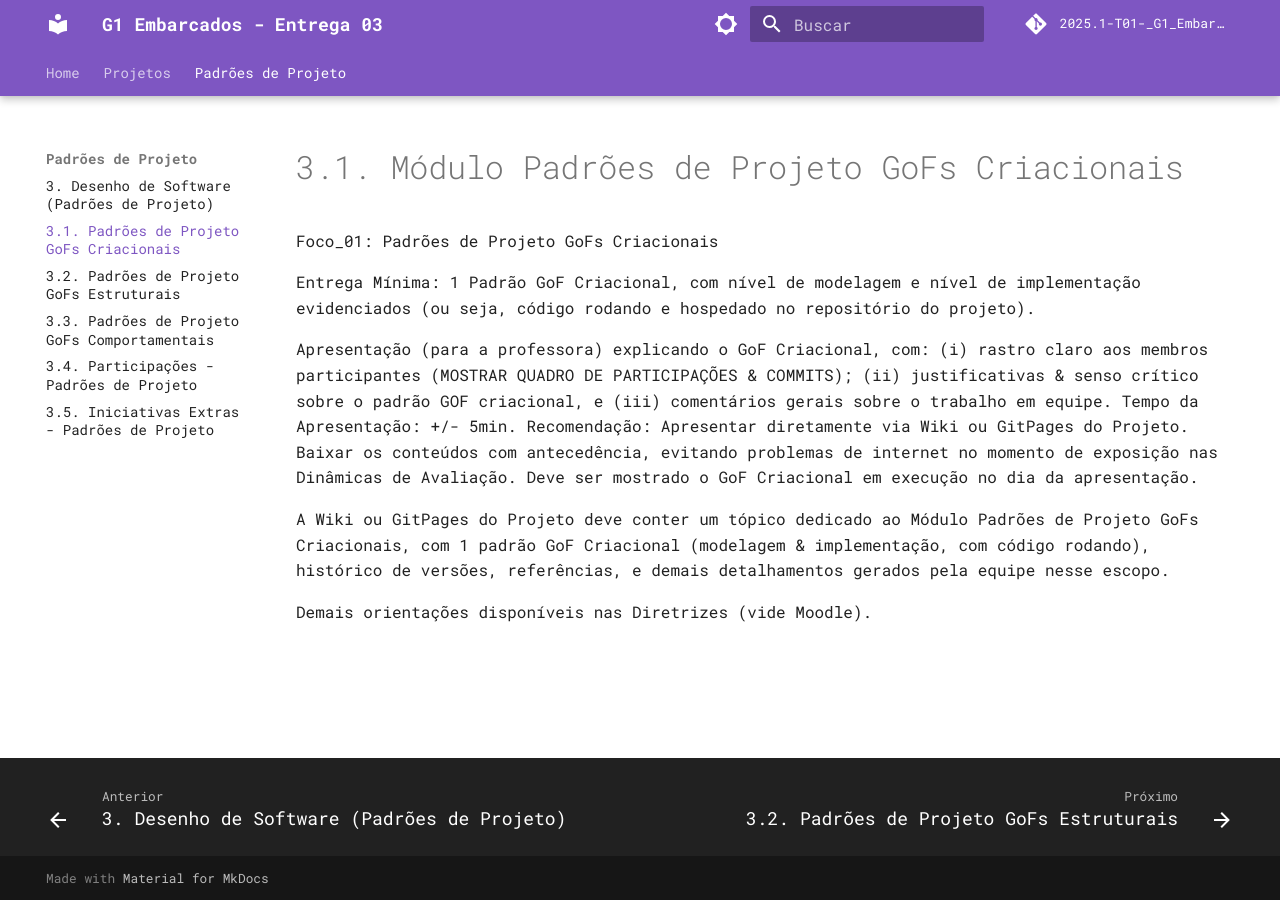
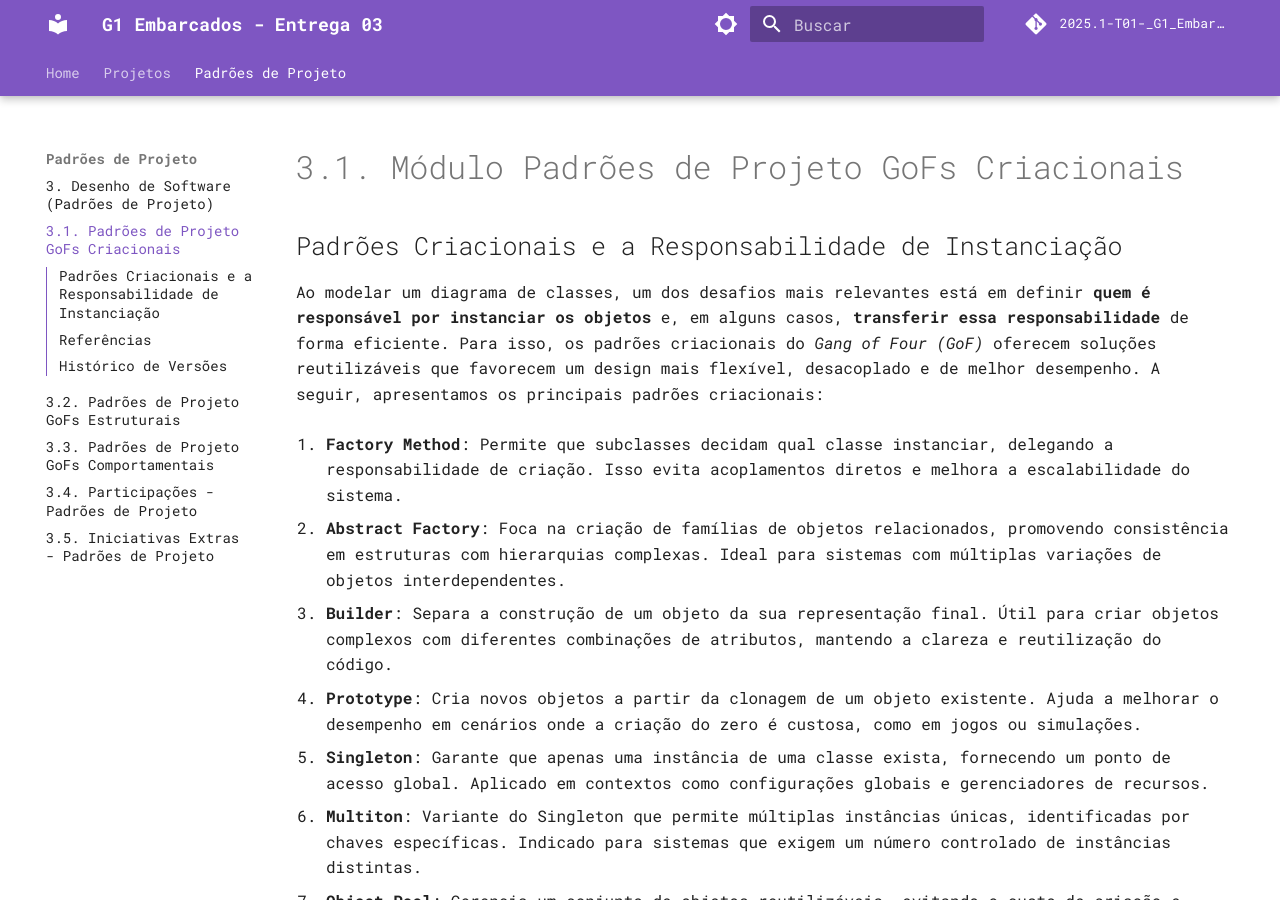
Before and after one commit to UnBArqDsw2025-1-Turma01/2025.1-T01-_G1_Embarcado_Entrega_03, an MkDocs documentation site: the page built from docs/PadroesDeProjeto/3.1.GoFsCriacionais.md, in a window 1280 px wide and 900 px high. Built offline with MkDocs 1.6.1 and Material for MkDocs 9.7.7, drawn with Linux system fonts in a browser that asks for light colours; comment, search, counter and statistics services are not loaded; some of the changed text lies outside the part shown.

Commit message:
Co-authored-by: Márcio Henrique <DeM4rcio@users.noreply.github.com> Co-authored-by: Daniel de Sousa <daniel-de-sousa@users.noreply.github.com>
Adicão da v1 dos  Padrões de Projeto GoFs Criacionais

```diff
--- a/docs/PadroesDeProjeto/3.1.GoFsCriacionais.md
+++ b/docs/PadroesDeProjeto/3.1.GoFsCriacionais.md
@@ -1,4 +1,49 @@
 # 3.1. Módulo Padrões de Projeto GoFs Criacionais
+
+
+## Padrões Criacionais e a Responsabilidade de Instanciação
+
+Ao modelar um diagrama de classes, um dos desafios mais relevantes está em definir **quem é responsável por instanciar os objetos** e, em alguns casos, **transferir essa responsabilidade** de forma eficiente. Para isso, os padrões criacionais do *Gang of Four (GoF)* oferecem soluções reutilizáveis que favorecem um design mais flexível, desacoplado e de melhor desempenho. A seguir, apresentamos os principais padrões criacionais:
+
+1. **Factory Method**: Permite que subclasses decidam qual classe instanciar, delegando a responsabilidade de criação. Isso evita acoplamentos diretos e melhora a escalabilidade do sistema.
+
+2. **Abstract Factory**: Foca na criação de famílias de objetos relacionados, promovendo consistência em estruturas com hierarquias complexas. Ideal para sistemas com múltiplas variações de objetos interdependentes.
+
+3. **Builder**: Separa a construção de um objeto da sua representação final. Útil para criar objetos complexos com diferentes combinações de atributos, mantendo a clareza e reutilização do código.
+
+4. **Prototype**: Cria novos objetos a partir da clonagem de um objeto existente. Ajuda a melhorar o desempenho em cenários onde a criação do zero é custosa, como em jogos ou simulações.
+
+5. **Singleton**: Garante que apenas uma instância de uma classe exista, fornecendo um ponto de acesso global. Aplicado em contextos como configurações globais e gerenciadores de recursos.
+
+6. **Multiton**: Variante do Singleton que permite múltiplas instâncias únicas, identificadas por chaves específicas. Indicado para sistemas que exigem um número controlado de instâncias distintas.
+
+7. **Object Pool**: Gerencia um conjunto de objetos reutilizáveis, evitando o custo de criação e destruição contínua. Muito aplicado em jogos e sistemas que exigem alta performance com muitos objetos temporários.
+
+---
+
+Esses padrões são fundamentais para lidar com a complexidade da criação de objetos em sistemas orientados a objetos, tornando o software mais fácil de manter, evoluir e otimizar ao longo do tempo.
+
+---
+
+Para a utilização do padrão Singleton, foi inicialmente considerada a possibilidade de instanciar múltiplos objetos da classe RegistradorLog, como nos serviços de monitoramento e análise de quedas. No entanto, essa abordagem foi descartada, pois poderia resultar em registros inconsistentes, duplicados ou até mesmo em conflitos de concorrência durante o processo de log.
+
+Com o Singleton, todos os eventos, sejam quedas detectadas, notificações enviadas ou erros internos seriam registrados por meio de uma única instância. Isso evitaria duplicações de log, inconsistências e problemas de concorrência que poderiam surgir caso diferentes partes do sistema tentassem gerenciar seus próprios registros de forma independente. Assim, qualquer componente do sistema que precisasse registrar um evento acessaria a instância única de RegistradorLog por meio do método estático getInstance(), garantindo a coesão do registro de eventos no sistema.
+
+---
+
+<br>
+
+<div class="svg-embed-container" data-svg-path="../../assets/singleton.svg" data-title="Singleton" style="height: 70vh;"></div>
+
+<br>
+
+<div style="text-align:center;">
+Autor: Altino Arthur, Márcio Henrique e Daniel de Sousa
+</div>
+
+
+<br>
+
 
 Foco_01: Padrões de Projeto GoFs Criacionais
 
@@ -9,3 +54,15 @@ Apresentação (para a professora) explicando o GoF Criacional, com: (i) rastro
 A Wiki ou GitPages do Projeto deve conter um tópico dedicado ao Módulo Padrões de Projeto GoFs Criacionais, com 1 padrão GoF Criacional (modelagem & implementação, com código rodando), histórico de versões, referências, e demais detalhamentos gerados pela equipe nesse escopo.
 
 Demais orientações disponíveis nas Diretrizes (vide Moodle).
+
+
+## Referências
+
+REFACTORING GURU. Padrões de projeto criacionais. Disponível em: https://refactoring.guru/pt-br/design-patterns/creational-patterns. Acesso em: 30 de maio de 2025.
+
+
+## Histórico de Versões
+
+| Versão | Commit da Versão                  | Data       | Descrição               | Autor(es)                                                                                                                                              | Revisor(es)                                  | Descrição da Revisão | Commit da Revisão                |
+|:------:|:----------------------------------:|:----------:|:------------------------:|:------------------------------------------------------------------------------------------------------------------------------------------------------:|:--------------------------------------------:|:---------------------:|:-------------------------------:|
+| 1.0    | [Ver Commit](https://github.com/) | 10/04/2025 | Adição do diagrama       | [Altino Arthur](https://github.com/arthurrochamoreira), [Márcio Henrique](https://github.com/DeM4rcio) e [Daniel de Sousa](https://github.com/daniel-de-sousa) | [Revisor](https://github.com/)               | —                     | —                             |
--- a/docs/js/perfect_embed.js
+++ b/docs/js/perfect_embed.js
@@ -184,7 +184,7 @@ class SvgZoomPan {
         // Evento de roda do mouse para zoom
         this.canvas.addEventListener("wheel", (e) => {
             e.preventDefault(); // Impede o scroll da página
-            const delta = e.deltaY > 0 ? -5 : 5; // Determina a direção do zoom
+            const delta = e.deltaY > 0 ? -25 : 25; // Determina a direção do zoom
             this.simulateZoom(delta);
         });
 
```
Also changed, not shown: docs/assets/singleton.svg (added), docs/assets/test.svg (deleted).
